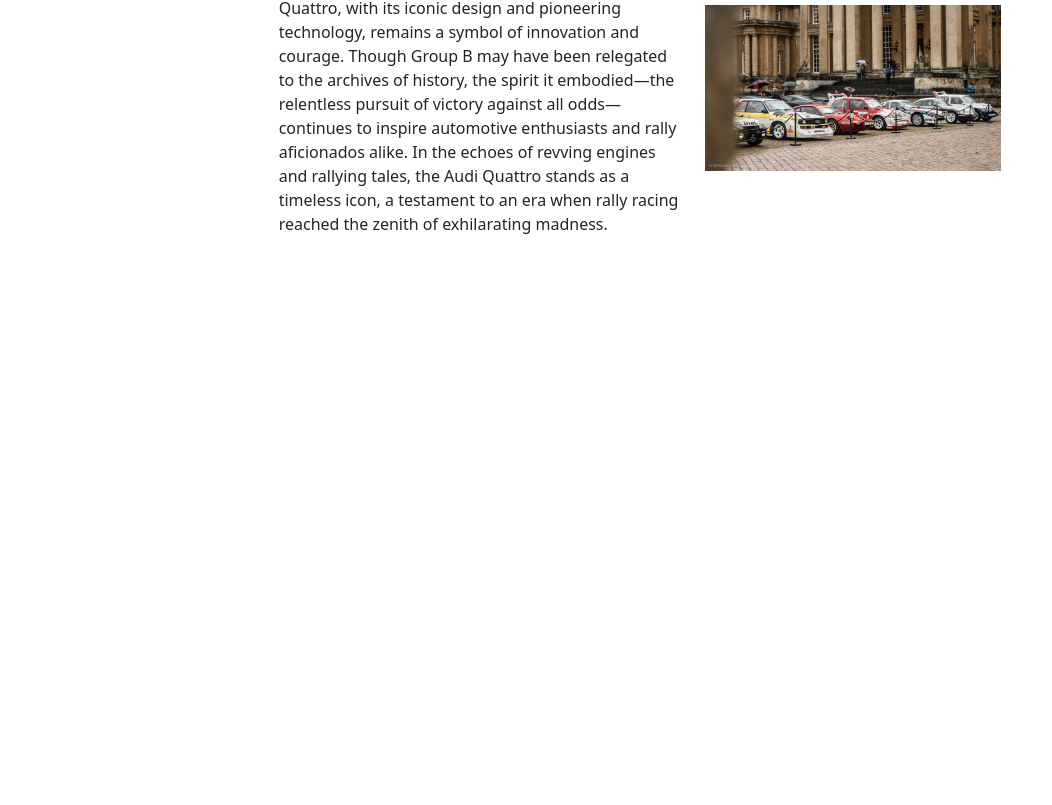
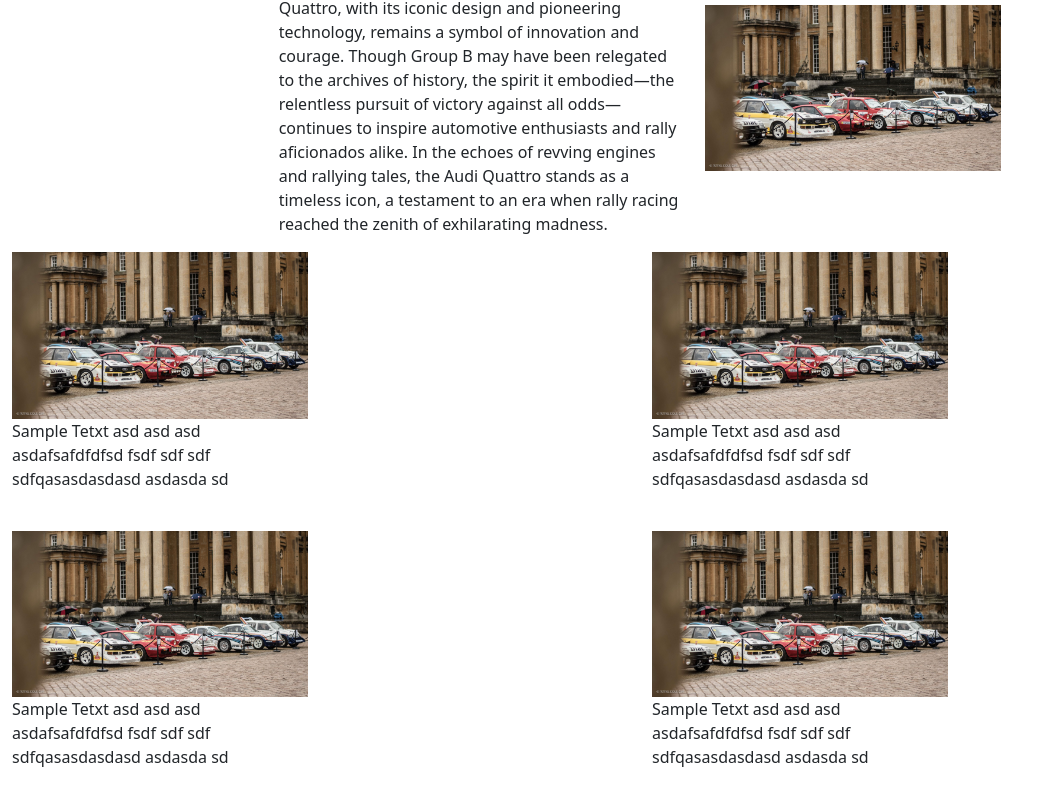
Before and after one commit to strahinjaV/QuattroS1, a Vue app: page / in a window 1280 px wide. Shown: the part 1500-2305 px from the top of the page, without its empty margins (0-1052 px from the left). Before the commit the page ends 1752 px from the top, so only its background shows below. Built offline with nearby package versions, Linux system fonts and the light colour scheme.

Commit message:
playing with getting the 2x2 grid set up for the driver bios and also found some source materaial for the actual drivers

```diff
--- a/src/App.vue
+++ b/src/App.vue
@@ -2,6 +2,7 @@
   import NavBar from './components/NavBar.vue';
   import IntroVid from './components/IntroVid.vue';
   import History from './components/History.vue'
+  import AudiDrivers from './components/AudiDrivers.vue'
   import 'animate.css'
 </script>
 
@@ -10,6 +11,7 @@
     <NavBar />
     <IntroVid />
     <History />
+    <AudiDrivers />
   </div>
 
 </template>
--- /dev/null
+++ b/src/components/AudiDrivers.vue
@@ -0,0 +1,19 @@
+<script setup>
+    import DriverBio from './DriverBio.vue';
+</script>
+
+<template>
+    <div class="container-fluid">
+        <div class="row justify-content-center">
+                <DriverBio v-for="i in 4" :key="i" class="col-md-6 mb-4"  />
+        </div>
+    </div>
+</template>
+
+<style scoped>
+    .center-it {
+  display: flex;
+  align-items: center;
+  justify-content: center;
+}
+</style>
--- /dev/null
+++ b/src/components/DriverBio.vue
@@ -0,0 +1,27 @@
+<template>
+    <div class="bio-container">
+        <div class="row">
+            <div class="col-6">
+                <img class="bio-img" src="../assets/images/group-b-lineup.jpg" alt="bio-pic">
+            </div>
+        </div>
+        <div class="row">
+            <div class="col-6">
+                <p>Sample Tetxt asd asd asd asdafsafdfdfsd fsdf sdf sdf sdfqasasdasdasd   asdasda sd</p>
+            </div>
+        </div>
+    </div>
+
+
+</template>
+
+<script setup>
+
+</script>
+
+<style scoped>
+    .bio-img {
+        width: 100%;
+        height: auto;
+    }
+</style>
```
